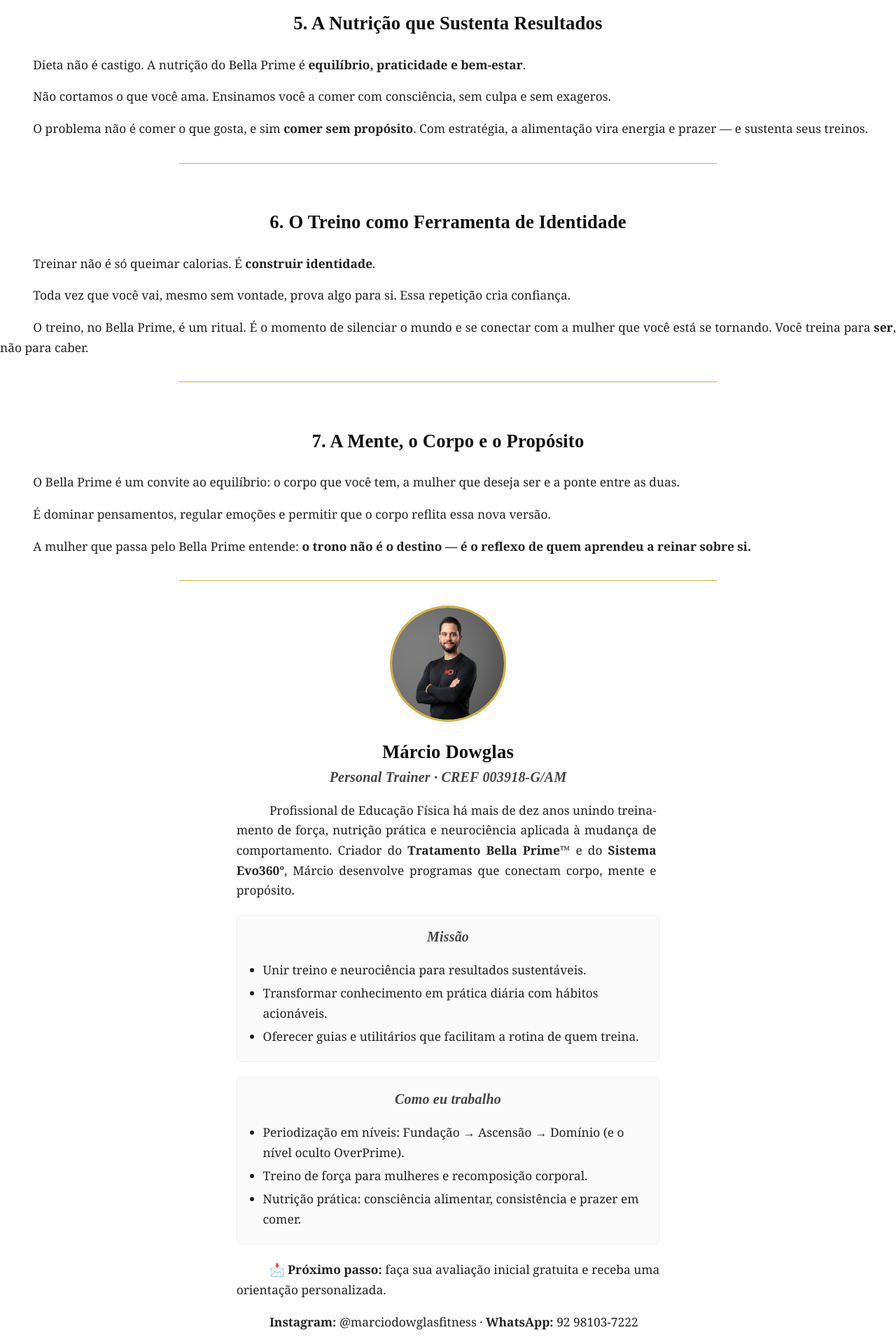
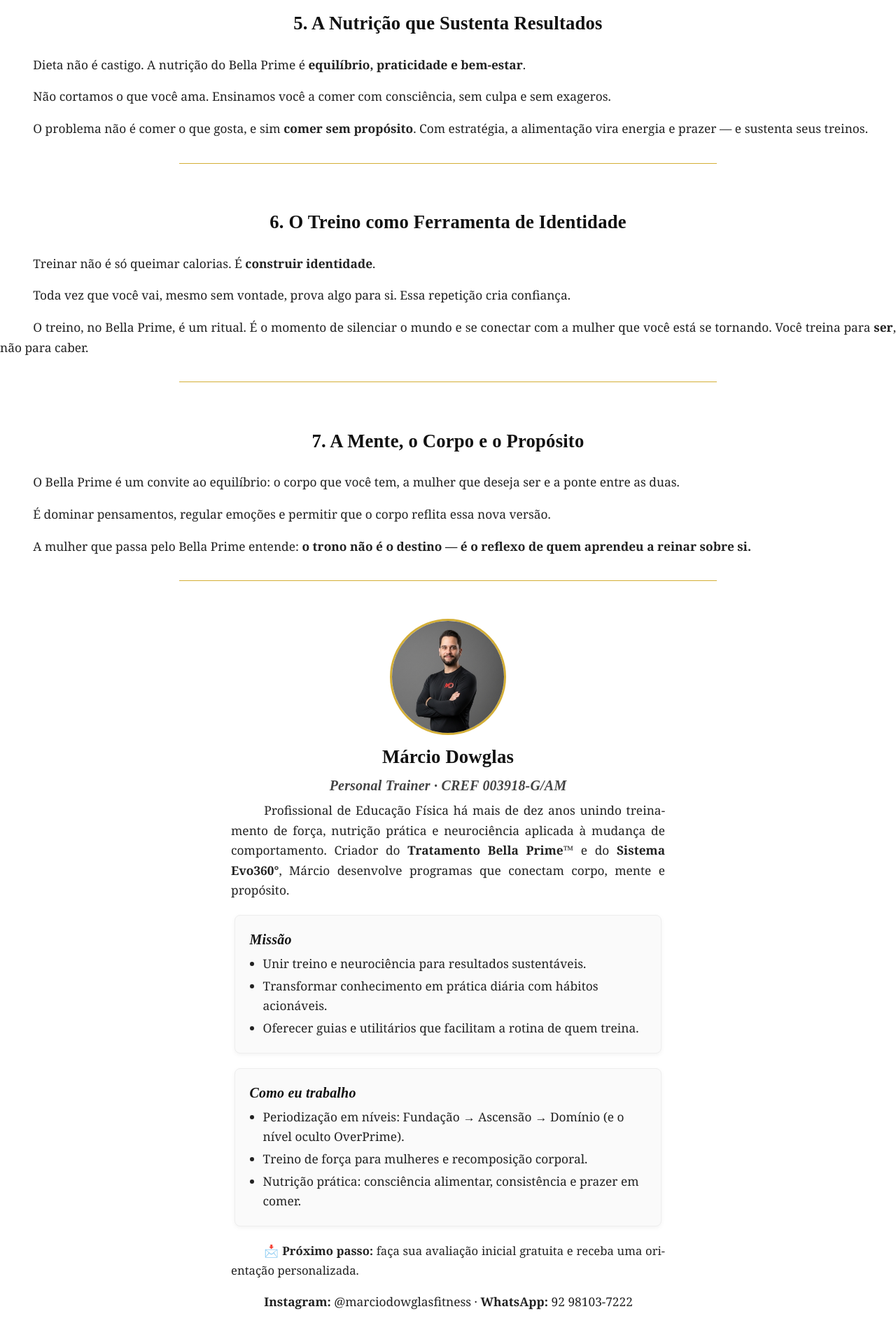
Before and after one commit to mbritodowglas-collab/ebook-creator, a Jekyll site: the page built from ebooks/bella-prime.md, in a window 1280 px wide. Shown: the part 3222-5142 px from the top of the page at 70% size. Built offline with Jekyll 4.4.1, drawn with Linux system fonts in a browser that asks for light colours; after the commit the page ends 5113 px from its top, so only the background shows below that.

Commit message:
Atualizar o ebook.css

```diff
--- a/assets/css/ebook.css
+++ b/assets/css/ebook.css
@@ -1123,3 +1123,94 @@
   .divider-gold + .author-page { break-before: page; }
   .divider-gold { page-break-after: avoid; }
 }
+
+/* =======================
+   PÁGINA DO AUTOR (ABOUT)
+   ======================= */
+.author-page{
+  break-before: page;               /* força nova página no PDF */
+  max-width: 620px;
+  margin: 0 auto;
+  text-align: center;
+  padding-top: .5cm;
+}
+
+.author-page *{
+  break-inside: avoid;
+  page-break-inside: avoid;
+}
+
+/* Corrige o problema do h1 abrindo página em branco */
+.author-page h1,
+.author-page h3{
+  page-break-before: auto !important;
+  margin: .2em 0 .4em;
+  text-align: center;
+}
+
+/* Foto circular dourada */
+.author-avatar{
+  width:160px;
+  height:160px;
+  border-radius:50%;
+  object-fit:cover;
+  display:block;
+  margin:0 auto 14px;
+  border:3px solid #d4af37;
+}
+
+/* Parágrafo inicial justificado com recuo */
+.author-intro{
+  max-width:620px;
+  margin: 0 auto 1.2em;
+  text-align: justify;
+  text-indent: 1.25cm;
+  line-height: 1.65;
+}
+
+/* Caixas de missão e metodologia */
+.about-narrow{
+  max-width:620px;
+  margin:1.4em auto;
+  text-align:left;
+  background:#fafafa;
+  border:1px solid #eee;
+  border-radius:8px;
+  padding:1em 1.2em;
+  box-shadow:0 2px 6px rgba(0,0,0,.05);
+}
+
+.about-narrow h3{
+  text-align:left;
+  color:#111;
+  font-family:"Playfair Display",serif;
+  margin-bottom:.4em;
+}
+
+.about-narrow ul{
+  margin:.6em 0 .6em 1.2em;
+  padding:0;
+  list-style:disc;
+}
+
+.about-narrow li{
+  margin:.25em 0;
+  line-height:1.6;
+}
+
+/* Frase final de chamada */
+.author-cta{
+  margin-top:2em;
+  font-size:12.5pt;
+  line-height:1.5;
+  text-align:center;
+}
+
+/* Ajustes de impressão para manter formatação no PDF */
+@media print{
+  .author-page{ break-before: page; }
+  .author-page h1,
+  .author-page h3{ page-break-before: auto !important; }
+  .author-intro{ text-align: justify !important; text-indent:1.25cm !important; }
+  .about-narrow{ break-inside: avoid; page-break-inside: avoid; }
+}
```
